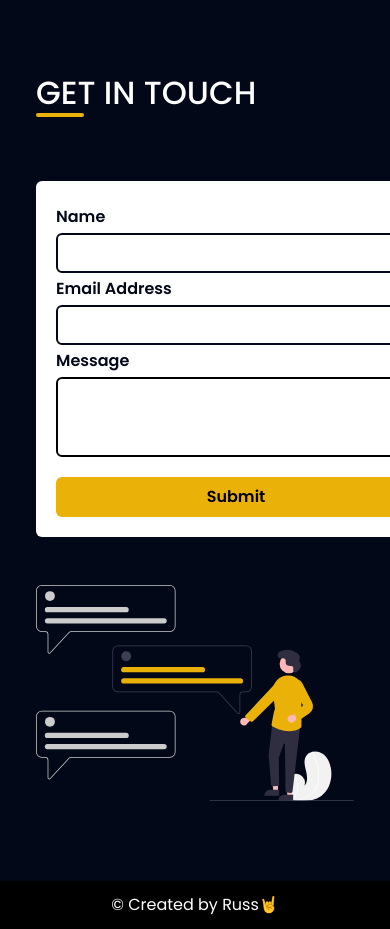
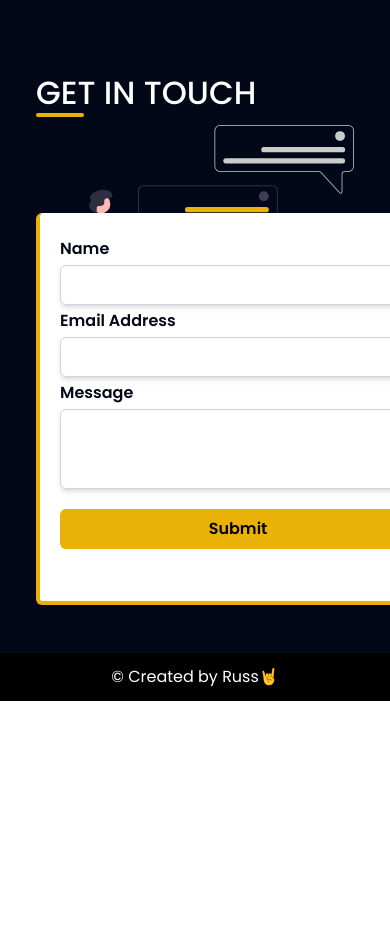
Before and after one commit to russellbanares322/personal-portfolio-v2, a React (Vite) app: page / in a window 390 px wide. Shown: the part 3760-4689 px from the top of the page. After the commit the page ends 4461 px from the top, so only its background shows below. Built offline with nearby package versions, Linux system fonts and the light colour scheme.

Commit message:
feat: add responsive styling in contact section

```diff
--- a/src/components/contact/Contact.jsx
+++ b/src/components/contact/Contact.jsx
@@ -5,20 +5,20 @@ const Contact = () => {
   return (
     <div className="page-padding mb-20">
       <p className="section-title">GET IN TOUCH</p>
-      <div className="flex justify-around  gap-12 mt-16  flex-wrap">
-        <div className="w-[33rem]">
-          <form className="bg-white relative w-[25rem] h-full text-blue flex flex-col p-5 rounded-md">
+      <div className="flex justify-around  gap-12 mt-16 relative flex-wrap">
+        <div className="w-[33rem] z-20">
+          <form className="bg-white mt-[2rem] md:mt-0 relative w-[25rem] h-full text-blue flex flex-col p-5 rounded-md border-l-4 border-l-yellow border-b-4 border-b-yellow">
             <label className="my-1 font-semibold">Name</label>
             <input className="input-style" type="text" />
             <label className="my-1 font-semibold">Email Address</label>
             <input className="input-style" type="text" />
             <label className="my-1 font-semibold">Message</label>
-            <textarea className="rounded-md border-2 border-black py-1 px-2 h-20 focus:outline-light-yellow focus:border:none" />
+            <textarea className="rounded-md border border-gray-300 shadow-md py-1 px-2 h-20 focus:outline-blue focus:border:none" />
             <button className="button-style mt-5 font-semibold">Submit</button>
           </form>
         </div>
         <img
-          className="object-cover sm:h-[15rem] md:h-[15rem] lg-[20rem] xl:h-[20rem]"
+          className="-top-14 bottom scale-x-[-1] md:scale-[1] absolute z-10 md:static object-cover sm:h-[20rem] md:h-[15rem] lg-[20rem] xl:h-[20rem]"
           src={contactIcon}
         />
       </div>
--- a/src/index.css
+++ b/src/index.css
@@ -6,7 +6,7 @@
   @apply bg-yellow text-black px-4 md:px-5 py-2 rounded-md transition ease-in-out duration-500 hover:bg-light-blue hover:text-white;
 }
 .input-style {
-  @apply border-2 border-blue rounded-md py-1 px-2 focus:outline-light-yellow focus:border-none h-10;
+  @apply shadow-md border border-gray-300  rounded-md py-1 px-2 focus:outline-blue focus:border-none h-10;
 }
 .section-title {
   @apply text-[2rem] font-medium uppercase relative after:absolute after:left-0 after:bottom-0 after:w-12 after:rounded-lg after:h-1 after:bg-yellow;
```
